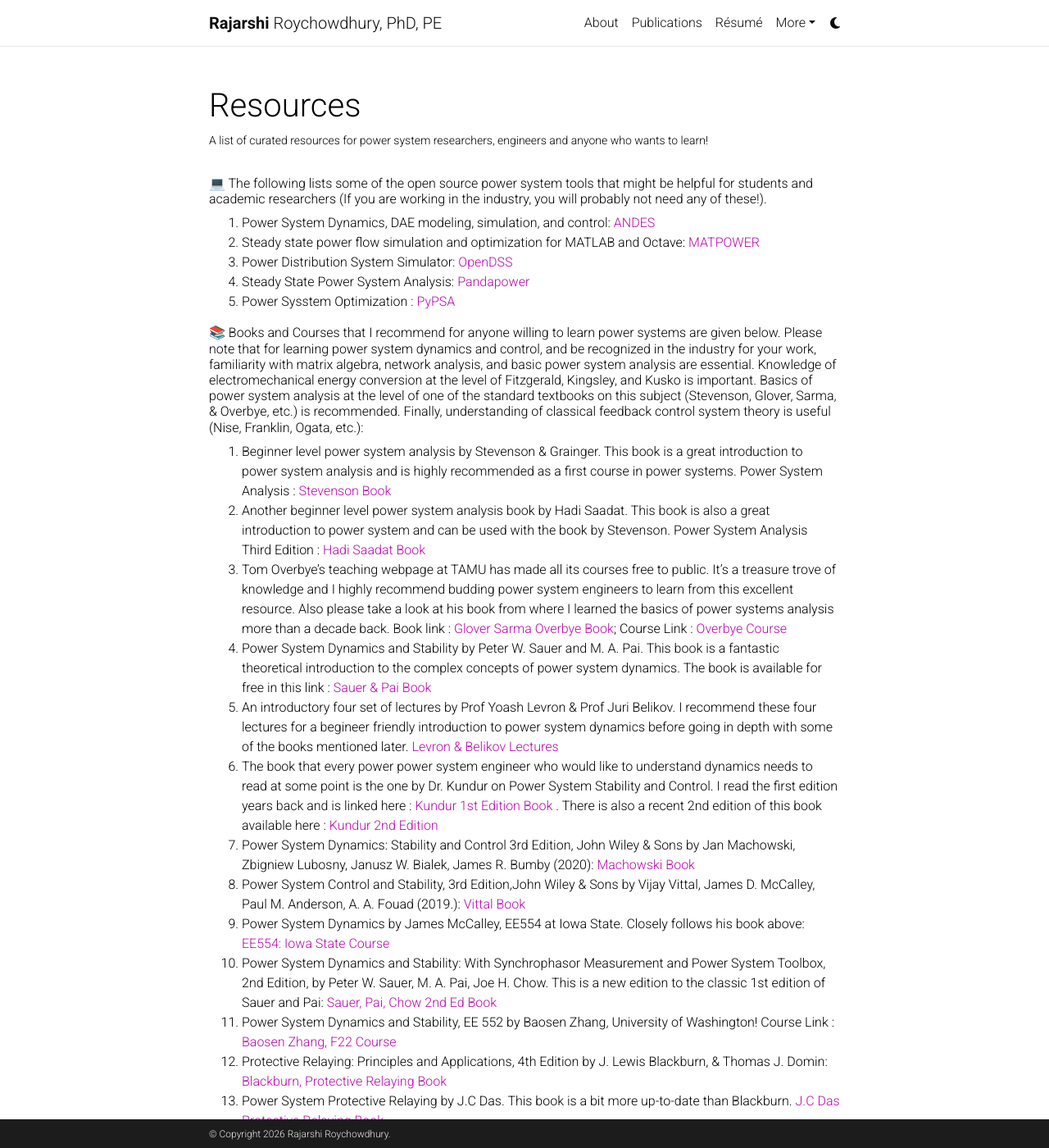
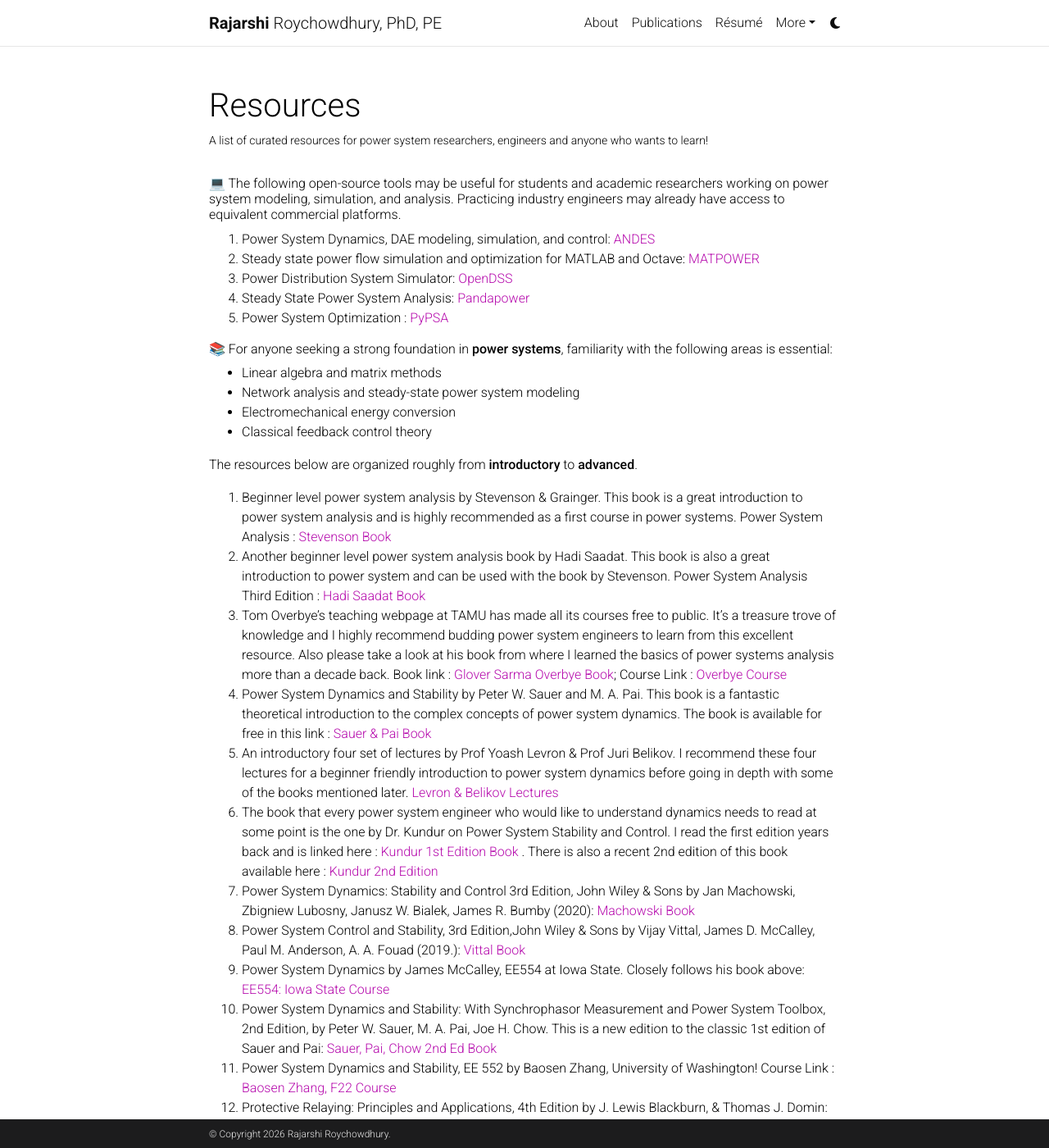
Before and after one commit to rajarshiroychowdhury/rajarshiroychowdhury.github.io, a Jekyll site: the page built from _pages/resources.md, in a window 1280 px wide and 1400 px high. Shown: the whole window at 82% size. Built offline with Jekyll 4.4.1, drawn with Linux system fonts in a browser that asks for light colours; emoji names are drawn with the system emoji font; comment, search, counter and statistics services are not loaded; a style sheet for code colours, icons or effects is not loaded.

Commit message:
updated resources a bit

```diff
--- a/_pages/resources.md
+++ b/_pages/resources.md
@@ -6,36 +6,43 @@
 nav: false
 nav_order: 4
 ---
-###### :computer: The following lists some of the open source power system tools that might be helpful for students and academic researchers (If you are working in the industry, you will probably not need any of these!).
+###### :computer: The following open-source tools may be useful for students and academic researchers working on power system modeling, simulation, and analysis. Practicing industry engineers may already have access to equivalent commercial platforms.
 
 1. Power System Dynamics, DAE modeling, simulation, and control: [ANDES](https://github.com/curent/andes)
 2. Steady state power flow simulation and optimization for MATLAB and Octave: [MATPOWER](https://github.com/MATPOWER/matpower)
 3. Power Distribution System Simulator: [OpenDSS](https://sourceforge.net/projects/electricdss/)
 4. Steady State Power System Analysis: [Pandapower](https://github.com/e2nIEE/pandapower)
-5. Power Sysstem Optimization : [PyPSA](https://github.com/PyPSA/PyPSA)
+5. Power System Optimization : [PyPSA](https://github.com/PyPSA/PyPSA)
 
-###### :books: Books and Courses that I recommend for anyone willing to learn power systems are given below. Please note that for learning power system dynamics and control, and be recognized in the industry for your work,  familiarity with matrix algebra, network analysis, and basic power system analysis are essential. Knowledge of electromechanical energy conversion at the level of Fitzgerald, Kingsley, and Kusko is important. Basics of power system analysis at the level of one of the standard textbooks on this subject (Stevenson, Glover, Sarma, & Overbye, etc.) is recommended. Finally, understanding of classical feedback control system theory is useful (Nise, Franklin, Ogata, etc.):
+###### :books: For anyone seeking a strong foundation in **power systems**, familiarity with the following areas is essential:
+
+- Linear algebra and matrix methods
+- Network analysis and steady-state power system modeling
+- Electromechanical energy conversion
+- Classical feedback control theory
+
+The resources below are organized roughly from **introductory** to **advanced**.
 
 1. Beginner level power system analysis by Stevenson & Grainger. This book is a great introduction to power system analysis and is highly recommended as a first course in power systems. Power System Analysis : [Stevenson Book](https://www.amazon.com/Analysis-Grainger-Professor-Electrical-Engineering/dp/0070612935)
 2. Another beginner level power system analysis book by Hadi Saadat. This book is also a great introduction to power system and can be used with the book by Stevenson. Power System Analysis Third Edition : [Hadi Saadat Book](https://www.amazon.com/Power-System-Analysis-Third-Saadat-dp-0984543864/dp/0984543864/ref=dp_ob_title_bk#customerReviews)
 3. Tom Overbye's teaching webpage at TAMU has made all its courses free to public. It's a treasure trove of knowledge and I highly recommend budding power system engineers to learn from this excellent resource. Also please take a look at his book from where I learned the basics of power systems analysis more than a decade back.
 Book link : [Glover Sarma Overbye Book](https://www.amazon.com/Power-System-Analysis-Design-SI/dp/035767619X/ref=sr_1_3?qid=1688870893&refinements=p_27%3AThomas+Overbye&s=books&sr=1-3);
 Course Link : [Overbye Course](https://overbye.engr.tamu.edu/course-2/)
-4. Power System Dynamics and Stability by Peter W. Sauer and M. A. Pai. This book is a fantastic theoretical introduction to the complex concepts of power system dynamics. The book is available for free in this link : [Sauer & Pai Book](https://courses.physics.illinois.edu/ece576/sp2018/Sauer%20and%20Pai%20book%20-%20Jan%202007.pdf)
-5. An introductory four set of lectures by Prof
-Yoash Levron & Prof Juri Belikov. I recommend these four lectures for a begineer friendly introduction to power system dynamics before going in depth with some of the books mentioned later. [Levron & Belikov Lectures](https://a-lab.ee/projects/dq0-dynamics)
-6. The book that every power power system engineer who would like to understand dynamics needs to read at some point is the one by Dr. Kundur on Power System Stability and Control. I read the first edition years back and is linked here : [Kundur 1st Edition Book ](https://www.amazon.com/System-Stability-Control-Prabha-Kundur/dp/007035958X). There is also a recent 2nd edition of this book available here : [Kundur 2nd Edition](https://www.amazon.com/Power-System-Stability-Control-Second-dp-1260473546/dp/1260473546/ref=dp_ob_title_bk)
-7. Power System Dynamics: Stability and Control 3rd Edition, John Wiley & Sons by Jan Machowski, Zbigniew Lubosny, Janusz W. Bialek, James R. Bumby (2020):  [Machowski Book](https://www.amazon.com/Power-System-Dynamics-Stability-Control/dp/1119526345/ref=tmm_hrd_swatch_0?_encoding=UTF8&qid=&sr=)
-8. Power System Control and Stability, 3rd Edition,John Wiley & Sons by Vijay Vittal, James D. McCalley, Paul M. Anderson, A. A. Fouad (2019.): [Vittal Book](https://www.wiley.com/en-us/Power+System+Control+and+Stability,+3rd+Edition-p-9781119433712)
-9. Power System Dynamics by James McCalley, EE554 at Iowa State. Closely follows his book above: [EE554: Iowa State Course](https://home.engineering.iastate.edu/~jdm/ee554/schedule.htm)
-10. Power System Dynamics and Stability: With Synchrophasor Measurement and Power System Toolbox, 2nd Edition, by Peter W. Sauer, M. A. Pai, Joe H. Chow. This is a new edition to the classic 1st edition of Sauer and Pai: [Sauer, Pai, Chow 2nd Ed Book](https://www.wiley.com/en-us/Power+System+Dynamics+and+Stability:+With+Synchrophasor+Measurement+and+Power+System+Toolbox,+2nd+Edition-p-9781119355779)
-11.  Power System Dynamics and Stability, EE 552 by Baosen Zhang, University of Washington! Course Link : [Baosen Zhang, F22 Course](https://zhangbaosen.github.io/teaching/EE552)
-12.  Protective Relaying: Principles and Applications, 4th Edition by  J. Lewis Blackburn, & Thomas J. Domin: [Blackburn, Protective Relaying Book](https://www.amazon.com/Protective-Relaying-Principles-Applications-Fourth/dp/1439888116/ref=sr_1_3?crid=2OHAFVSLHK9XE&keywords=power+system+protection+blackburn&qid=1689083909&sprefix=power+system+protection+blackburn%2Caps%2C188&sr=8-3)
-13.  Power System Protective Relaying by J.C Das. This book is a bit more up-to-date than Blackburn. [J.C Das Protective Relaying Book](https://www.amazon.com/Power-System-Protective-Relaying-Das/dp/0367735628)
-14.  Power System Protection, 2nd Edition, by Paul M. Anderson, Charles F. Henville, Rasheek Rifaat, Brian Johnson, Sakis Meliopoulos: [Anderson Book 2nd Edition](https://www.wiley.com/en-us/Power+System+Protection,+2nd+Edition-p-9781119513148)
-15. Power System Protection and Relaying, ECE 525 by Brian K. Johnson. Follows his book that is linked in [15] above : [UIdaho ECE525 Course](https://webpages.uidaho.edu/ece/ee/power/ECE525/)
-16. A protection book from GE Grid Solutions, available completely for free! [GE: Protection Book](https://filipinoengineer.com/blog/index.php?sdmon=files/Alstom_Network_Protection_and_Automation._Guide.pdf)
-17. Excellent resources on the distribution side of things, along with actual distribution test feeders : Website of Prof. Zhaoyu Wang from Iowa State University. [Zhaoyu Website](https://wzy.ece.iastate.edu/Teaching.html)
+1. Power System Dynamics and Stability by Peter W. Sauer and M. A. Pai. This book is a fantastic theoretical introduction to the complex concepts of power system dynamics. The book is available for free in this link : [Sauer & Pai Book](https://courses.physics.illinois.edu/ece576/sp2018/Sauer%20and%20Pai%20book%20-%20Jan%202007.pdf)
+2. An introductory four set of lectures by Prof
+Yoash Levron & Prof Juri Belikov. I recommend these four lectures for a beginner friendly introduction to power system dynamics before going in depth with some of the books mentioned later. [Levron & Belikov Lectures](https://a-lab.ee/projects/dq0-dynamics)
+1. The book that every power system engineer who would like to understand dynamics needs to read at some point is the one by Dr. Kundur on Power System Stability and Control. I read the first edition years back and is linked here : [Kundur 1st Edition Book ](https://www.amazon.com/System-Stability-Control-Prabha-Kundur/dp/007035958X). There is also a recent 2nd edition of this book available here : [Kundur 2nd Edition](https://www.amazon.com/Power-System-Stability-Control-Second-dp-1260473546/dp/1260473546/ref=dp_ob_title_bk)
+2. Power System Dynamics: Stability and Control 3rd Edition, John Wiley & Sons by Jan Machowski, Zbigniew Lubosny, Janusz W. Bialek, James R. Bumby (2020):  [Machowski Book](https://www.amazon.com/Power-System-Dynamics-Stability-Control/dp/1119526345/ref=tmm_hrd_swatch_0?_encoding=UTF8&qid=&sr=)
+3. Power System Control and Stability, 3rd Edition,John Wiley & Sons by Vijay Vittal, James D. McCalley, Paul M. Anderson, A. A. Fouad (2019.): [Vittal Book](https://www.wiley.com/en-us/Power+System+Control+and+Stability,+3rd+Edition-p-9781119433712)
+4. Power System Dynamics by James McCalley, EE554 at Iowa State. Closely follows his book above: [EE554: Iowa State Course](https://home.engineering.iastate.edu/~jdm/ee554/schedule.htm)
+5.  Power System Dynamics and Stability: With Synchrophasor Measurement and Power System Toolbox, 2nd Edition, by Peter W. Sauer, M. A. Pai, Joe H. Chow. This is a new edition to the classic 1st edition of Sauer and Pai: [Sauer, Pai, Chow 2nd Ed Book](https://www.wiley.com/en-us/Power+System+Dynamics+and+Stability:+With+Synchrophasor+Measurement+and+Power+System+Toolbox,+2nd+Edition-p-9781119355779)
+6.   Power System Dynamics and Stability, EE 552 by Baosen Zhang, University of Washington! Course Link : [Baosen Zhang, F22 Course](https://zhangbaosen.github.io/teaching/EE552)
+7.   Protective Relaying: Principles and Applications, 4th Edition by  J. Lewis Blackburn, & Thomas J. Domin: [Blackburn, Protective Relaying Book](https://www.amazon.com/Protective-Relaying-Principles-Applications-Fourth/dp/1439888116/ref=sr_1_3?crid=2OHAFVSLHK9XE&keywords=power+system+protection+blackburn&qid=1689083909&sprefix=power+system+protection+blackburn%2Caps%2C188&sr=8-3)
+8.   Power System Protective Relaying by J.C Das. This book is a bit more up-to-date than Blackburn. [J.C Das Protective Relaying Book](https://www.amazon.com/Power-System-Protective-Relaying-Das/dp/0367735628)
+9.   Power System Protection, 2nd Edition, by Paul M. Anderson, Charles F. Henville, Rasheek Rifaat, Brian Johnson, Sakis Meliopoulos: [Anderson Book 2nd Edition](https://www.wiley.com/en-us/Power+System+Protection,+2nd+Edition-p-9781119513148)
+10. Power System Protection and Relaying, ECE 525 by Brian K. Johnson. Follows his book that is linked in [15] above : [UIdaho ECE525 Course](https://webpages.uidaho.edu/ece/ee/power/ECE525/)
+11. A protection book from GE Grid Solutions, available completely for free! [GE: Protection Book](https://filipinoengineer.com/blog/index.php?sdmon=files/Alstom_Network_Protection_and_Automation._Guide.pdf)
+12. Excellent resources on the distribution side of things, along with actual distribution test feeders : Website of Prof. Zhaoyu Wang from Iowa State University. [Zhaoyu Website](https://wzy.ece.iastate.edu/Teaching.html)
 
 
 ###### Miscellaneous:
```
